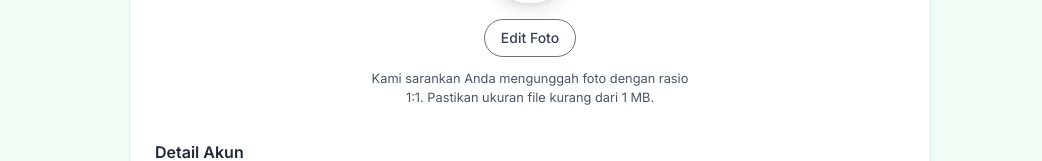
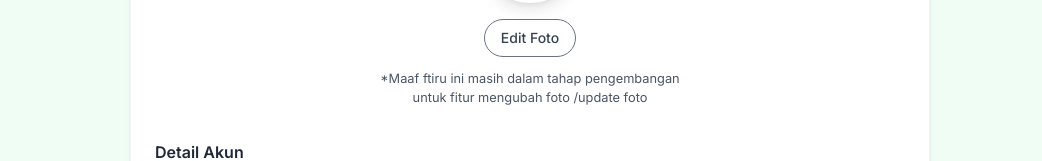
Before and after one commit to Elmosius/EarlyNourish, a Vue app in the folder front-end/: page /profile in a window 1280 px wide. Shown: the part 345-506 px from the top of the page, without its empty margins (110-1152 px from the left). Built offline with nearby package versions, Linux system fonts and the light colour scheme; no server answers; sample sign-in values are in the browser's storage.

Commit message:
Update FormSection.vue

```diff
--- a/front-end/src/components/profile/FormSection.vue
+++ b/front-end/src/components/profile/FormSection.vue
@@ -15,6 +15,7 @@ import ErrorMessage from "../ui/ErrorMessage.vue";
 import LoadingSpinner2 from "../ui/LoadingSpinner2.vue";
 import FormSelect from "../ui/FormSelect.vue";
 import SuccessMessage from "../ui/SuccessMessage.vue";
+import { formatDateForInput } from "../../utils/date.js";
 
 const profileStore = useProfileStore();
 const authStore = useAuthStore();
@@ -61,7 +62,7 @@ const populateForm = (profileData) => {
     alamat.value = profileData.alamat || "";
     namaAnak.value = profileData.namaAnak || "";
     jenisKelamin.value = profileData.jenisKelamin || "";
-    tanggalLahir.value = profileData.tanggalLahir || "";
+    tanggalLahir.value = formatDateForInput(profileData.tanggalLahir);
     bbLahir.value = profileData.bbLahir || "";
     tbLahir.value = profileData.tbLahir || "";
   }
@@ -101,7 +102,7 @@ const handleSubmit = async () => {
       maxLength: 100,
     },
     alamat: { label: "Alamat", minLength: 10 },
-    namaAnak: { label: "Nama Anak", minLength: 2 },
+    namaAnak: { label: "Nama Anak", minLength: 5 },
     jenisKelamin: { label: "Jenis Kelamin" },
     tanggalLahir: { label: "Tanggal Lahir" },
     bbLahir: {
@@ -140,8 +141,6 @@ const handleSubmit = async () => {
       filteredFormData[key] = value;
     }
   });
-
-  console.info(filteredFormData);
 
   const validation = validateForm(filteredFormData, rules);
 
@@ -206,8 +205,8 @@ const handleSubmit = async () => {
           />
 
           <p class="text-gray-600 text-base mt-3 text-center max-w-xs">
-            Kami sarankan Anda mengunggah foto dengan rasio 1:1. Pastikan ukuran
-            file kurang dari 1 MB.
+            *Maaf ftiru ini masih dalam tahap pengembangan untuk fitur mengubah
+            foto /update foto
           </p>
         </div>
 
```
